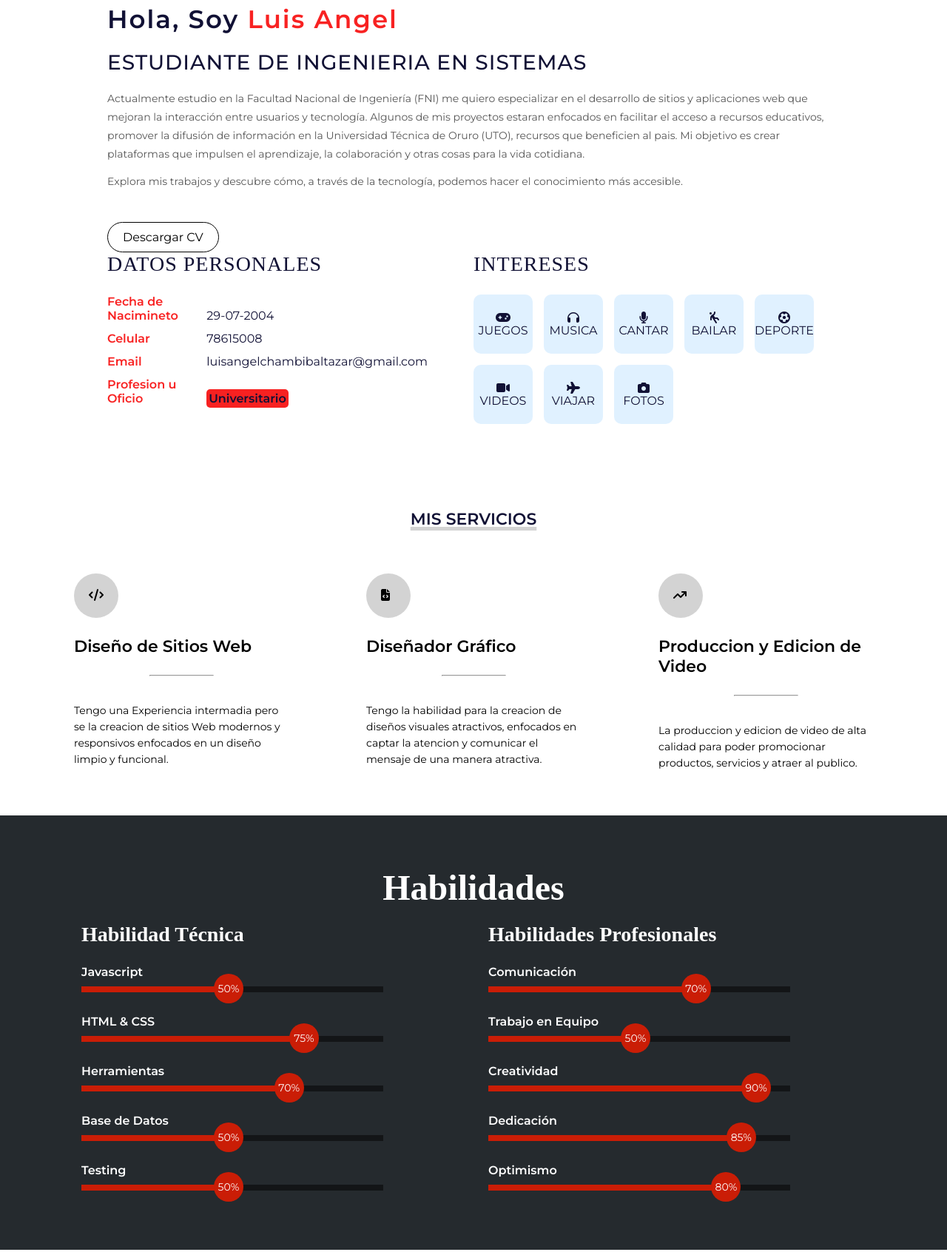
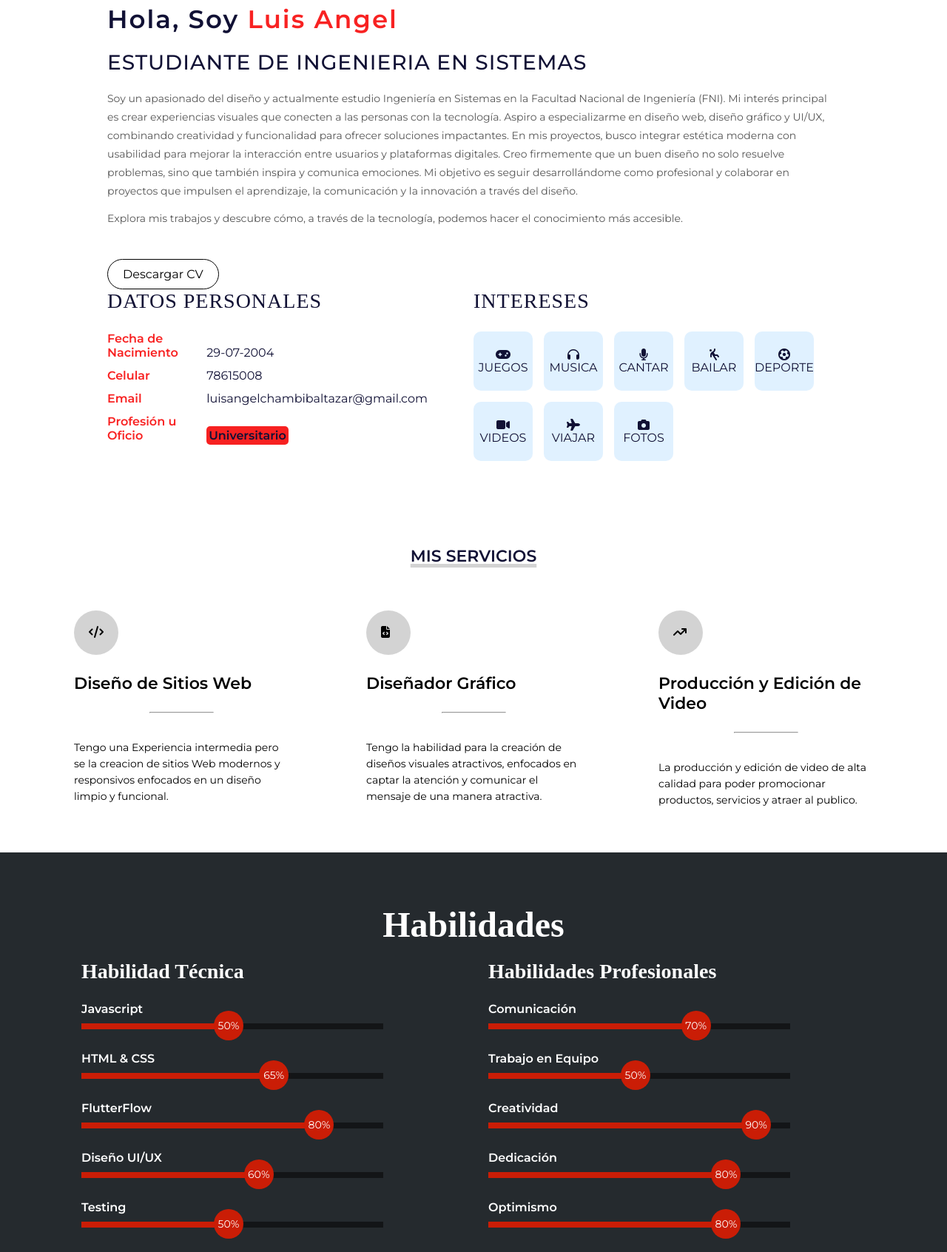
Before and after one commit to LuisChambi/MiPaginaWeb, a plain HTML site: page index.html in a window 1280 px wide. Shown: the part 940-2632 px from the top of the page at 74% size. Drawn offline with Linux system fonts and the light colour scheme.

Commit message:
Mejoras de la pagina

```diff
--- a/estilo.css
+++ b/estilo.css
@@ -487,37 +487,37 @@
             }
 
             100% {
-                width: 75%;
+                width: 65%;
             }
         }
 
-        .skills .skill .herramientas {
+        .skills .skill .flutterflow {
             width: 0%;
-            animation: 2s herramientas forwards;
+            animation: 2s flutterflow forwards;
         }
 
-        @keyframes herramientas {
+        @keyframes flutterflow {
             0% {
                 width: 0%;
             }
 
             100% {
-                width: 70%;
+                width: 80%;
             }
         }
 
-        .skills .skill .basededatos {
+        .skills .skill .diseño {
             width: 0%;
-            animation: 2s basededatos forwards;
+            animation: 2s diseño forwards;
         }
 
-        @keyframes basededatos {
+        @keyframes diseño {
             0% {
                 width: 0%;
             }
 
             100% {
-                width: 50%;
+                width: 60%;
             }
         }
 
@@ -592,7 +592,7 @@
             }
 
             100% {
-                width: 85%;
+                width: 80%;
             }
         }
 
--- a/index.html
+++ b/index.html
@@ -18,7 +18,7 @@
         </audio>
 
         <!-- El botón contiene íconos -->
-        <button id="toggle-music"><i id="music-icon" class="fas fa-pause"></i></button>
+        <button id="toggle-music"><i id="music-icon" class="fas fa-play"></i></button>
 
         <script>
             const music = document.getElementById('background-music');
@@ -100,6 +100,12 @@
             <!-- Para mostrar el mensaje aleatorio -->
             <script>
                 const mensajes = [
+                    "La felicidad no se encuentra allá afuera, está dentro de ti mismo.",
+                    "No importa cuánto caigas, asegúrate de levantarte y seguir adelante.",
+                    "Intenta mejorar un poco cada día, no importa lo difícil que sea. Al final, esos pequeños avances construirán algo increíble.",
+                    "No tienes que preocuparte tanto por el futuro. Disfruta del presente y haz lo mejor que puedas.",
+                    "El camino puede ser difícil, pero la verdadera fuerza proviene de seguir adelante, incluso cuando las cosas no salen como esperas.",
+                    "No te apures, todo llega a su debido tiempo. Tómate tu tiempo para aprender y crecer.",
                     "¡Nunca te rindas! Cada día es una nueva oportunidad.",
                     "Recuerda que la perseverancia te llevará al éxito.",
                     "El verdadero poder está en tu determinación.",
@@ -140,14 +146,17 @@
         <p class="titulo-seccion">Sobre Mi</p>
         <h2>Hola, Soy <span>Luis Angel</span> </h2>
         <h3>Estudiante de Ingenieria en Sistemas</h3>
-        <p>Actualmente estudio en la Facultad Nacional de Ingeniería (FNI) me quiero especializar en el desarrollo de sitios y
-            aplicaciones web que mejoran la interacción entre usuarios y tecnología. Algunos de mis proyectos estaran
-            enfocados en facilitar el acceso a recursos educativos, promover la difusión de información en la
-            Universidad Técnica de Oruro (UTO), recursos que beneficien al pais. Mi objetivo es crear plataformas que impulsen el aprendizaje, la
-            colaboración y otras cosas para la vida cotidiana.</p>
-        <p>Explora mis trabajos y descubre cómo, a través de la tecnología, podemos hacer el conocimiento más accesible.
-        </p>
-        <a href="#">Descargar CV</a>
+        <p>Soy un apasionado del diseño y actualmente estudio Ingeniería en Sistemas
+            en la Facultad Nacional de Ingeniería (FNI). Mi interés principal es crear experiencias visuales
+            que conecten a las personas con la tecnología. Aspiro a especializarme en diseño web, diseño gráfico
+            y UI/UX, combinando creatividad y funcionalidad para ofrecer soluciones impactantes.
+            En mis proyectos, busco integrar estética moderna con usabilidad para mejorar la interacción entre usuarios
+            y plataformas digitales. Creo firmemente que un buen diseño no solo resuelve problemas,
+            sino que también inspira y comunica emociones.
+            Mi objetivo es seguir desarrollándome como profesional y colaborar en proyectos que impulsen el aprendizaje,
+            la comunicación y la innovación a través del diseño.</p>
+        <p>Explora mis trabajos y descubre cómo, a través de la tecnología, podemos hacer el conocimiento más accesible.</p>
+        <a href="Luis_Chambi_CV.pdf" download="Luis_Chambi_CV.pdf">Descargar CV</a>
 
         <div class="fila">
             <!-- Datos Personales -->
@@ -155,7 +164,7 @@
                 <h3>Datos Personales</h3>
                 <ul>
                     <li>
-                        <strong>Fecha de Nacimineto</strong>
+                        <strong>Fecha de Nacimiento</strong>
                         29-07-2004
                     </li>
                     <li>
@@ -167,7 +176,7 @@
                         luisangelchambibaltazar@gmail.com
                     </li>
                     <li>
-                        <strong>Profesion u Oficio</strong>
+                        <strong>Profesión u Oficio</strong>
                         <span>Universitario</span>
                     </li>
                 </ul>
@@ -226,7 +235,8 @@
             <hr>
             <ul class="servicios-tag">
             </ul>
-            <p>Tengo una Experiencia intermadia pero se la creacion de sitios Web modernos y responsivos enfocados en un diseño limpio y funcional. </p>
+            <p>Tengo una Experiencia intermedia pero se la creacion de sitios Web modernos y responsivos
+                enfocados en un diseño limpio y funcional. </p>
         </div>
         <div class="servicio">
             <span class="icono"><i class="fa-solid fa-file-code"></i></span>
@@ -234,15 +244,17 @@
             <hr>
             <ul class="servicios-tag">
             </ul>
-            <p>Tengo la habilidad para la creacion de diseños visuales atractivos, enfocados en captar la atencion y comunicar el mensaje de una manera atractiva.</p>
+            <p>Tengo la habilidad para la creación de diseños visuales atractivos, enfocados en captar
+                la atención y comunicar el mensaje de una manera atractiva.</p>
         </div>
         <div class="servicio">
             <span class="icono"><i class="fa-solid fa-arrow-trend-up"></i></span>
-            <h4>Produccion y Edicion de Video</h4>
+            <h4>Producción y Edición de Video</h4>
             <hr>
             <ul class="servicios-tag">
             </ul>
-            <p>La produccion y edicion de video de alta calidad para poder promocionar productos, servicios y atraer al publico.  </p>
+            <p>La producción y edición de video de alta calidad para poder promocionar productos,
+                servicios y atraer al publico.  </p>
         </div>
     </div>
 </section>
@@ -267,23 +279,23 @@
                     <span>HTML & CSS</span>
                     <div class="barra-skill">
                         <div class="progreso">
-                            <span>75%</span>
+                            <span>65%</span>
                         </div>
                     </div>
                 </div>
                 <div class="skill">
-                    <span>Herramientas</span>
+                    <span>FlutterFlow</span>
                     <div class="barra-skill">
                         <div class="progreso">
-                            <span>70%</span>
+                            <span>80%</span>
                         </div>
                     </div>
                 </div>
                 <div class="skill">
-                    <span>Base de Datos</span>
+                    <span>Diseño UI/UX</span>
                     <div class="barra-skill">
                         <div class="progreso">
-                            <span>50%</span>
+                            <span>60%</span>
                         </div>
                     </div>
                 </div>
@@ -327,7 +339,7 @@
                     <span>Dedicación</span>
                     <div class="barra-skill">
                         <div class="progreso">
-                            <span>85%</span>
+                            <span>80%</span>
                         </div>
                     </div>
                 </div>
@@ -352,8 +364,8 @@
             <div class="overlay"></div>
             <img src="img/proyecto1.jpeg" alt="">
             <div class="info">
-                <h4>Restaurante "La Escencia de Bolivia"</h4>
-                <p>Una pagina en el que podras degustar de la gastronomia Boliviana</p>
+                <h4>Restaurante "La Esencia de Bolivia"</h4>
+                <p>Una página donde podrás explorar la riqueza de la gastronomía boliviana.</p>
             </div>
         </div>
         <div class="proyecto">
@@ -368,8 +380,8 @@
             <div class="overlay"></div>
             <img src="img/proyecto3.jpeg" alt="">
             <div class="info">
-                <h4>Descripcion Proyecto</h4>
-                <p>Repositorio "UTO-Material"</p>
+                <h4>Repositorio 'UTO-Material'</h4>
+                <p>Una plataforma para compartir y encontrar material de estudio relacionado con la UTO.</p>
             </div>
         </div>
     </div>
@@ -377,7 +389,7 @@
 
 <!-- SECCTION C O N T A C T O -->
 <section id="contacto">
-    <h3 class="titulo-seccion">Contactactame</h3>
+    <h3 class="titulo-seccion">Contactame</h3>
     <div class="contenedor-form">
         <form action="">
             <div class="fila mitad">
--- a/script.js
+++ b/script.js
@@ -35,8 +35,8 @@ function efectoHabilidades() {
         let habilidades = document.getElementsByClassName("progreso");
         habilidades[0].classList.add("javascript");
         habilidades[1].classList.add("htmlcss");
-        habilidades[2].classList.add("herramientas");
-        habilidades[3].classList.add("basededatos");
+        habilidades[2].classList.add("flutterflow");
+        habilidades[3].classList.add("diseño");
         habilidades[4].classList.add("testing");
         habilidades[5].classList.add("comunicacion");
         habilidades[6].classList.add("trabajo");
```
Also changed, not shown: 2 other files.
